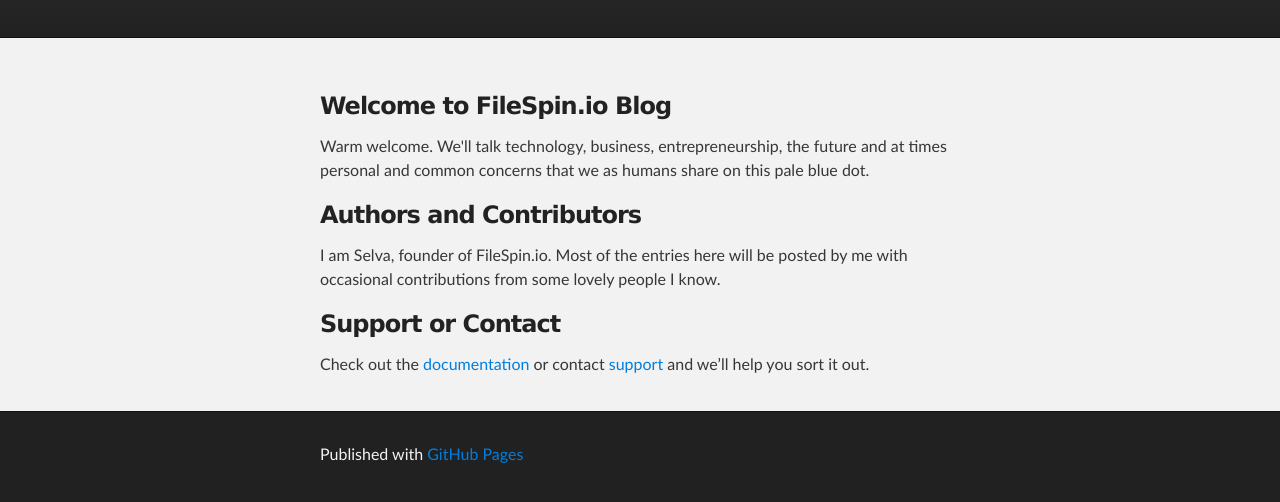
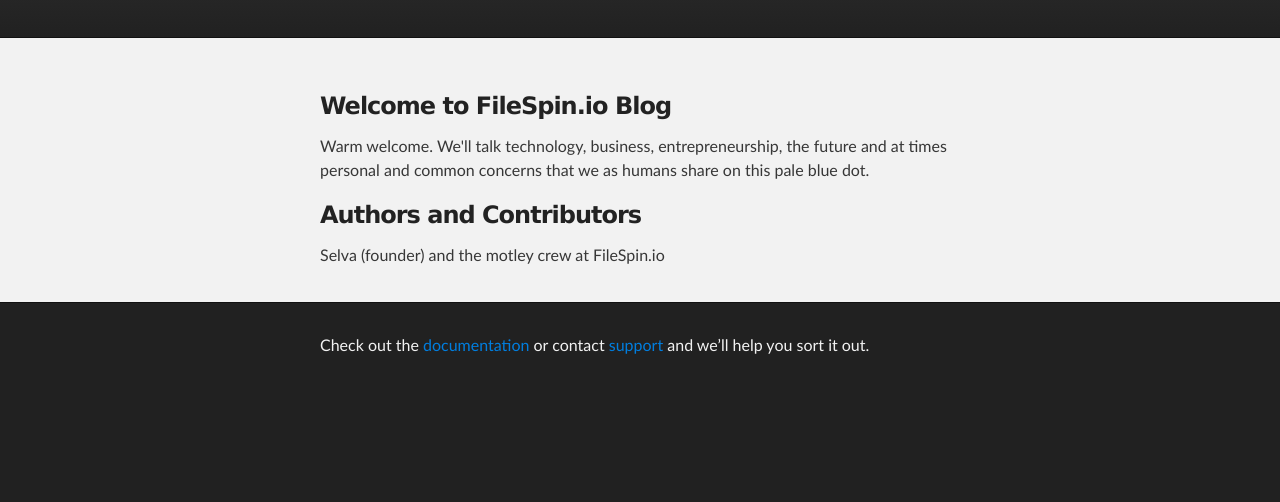
Before and after one commit to gselva/gselva.github.io, a plain HTML site: page index.html in a window 1280 px wide. Shown: the part 136-638 px from the top of the page. Drawn offline with Linux system fonts and the light colour scheme.

Commit message:
Update index.html

```diff
--- a/index.html
+++ b/index.html
@@ -33,18 +33,15 @@
 
 <h3>Authors and Contributors</h3>
 
-<p>I am Selva, founder of FileSpin.io. Most of the entries here will be posted by me with occasional contributions from some lovely people I know.</p>
+<p>Selva (founder) and the motley crew at FileSpin.io</p>
 
-<h3>Support or Contact</h3>
-
-<p>Check out the <a href="https://filespin.io/support/api/v1">documentation</a> or contact <a href="https://filespinio.zendesk.com">support</a> and we’ll help you sort it out.</p>
       </section>
     </div>
 
     <!-- FOOTER  -->
     <div id="footer_wrap" class="outer">
       <footer class="inner">
-        <p>Published with <a href="http://pages.github.com">GitHub Pages</a></p>
+        <p>Check out the <a href="https://filespin.io/support/api/v1">documentation</a> or contact <a href="https://filespinio.zendesk.com">support</a> and we’ll help you sort it out.</p>
       </footer>
     </div>
 
```
